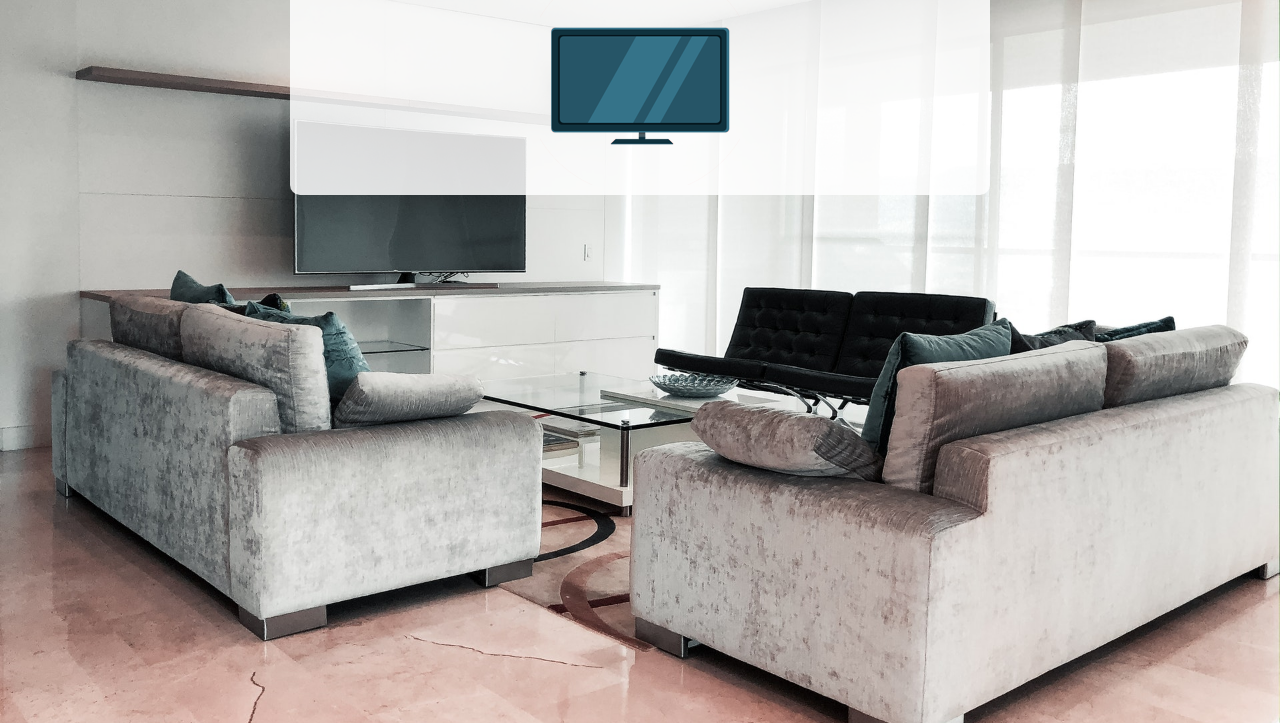
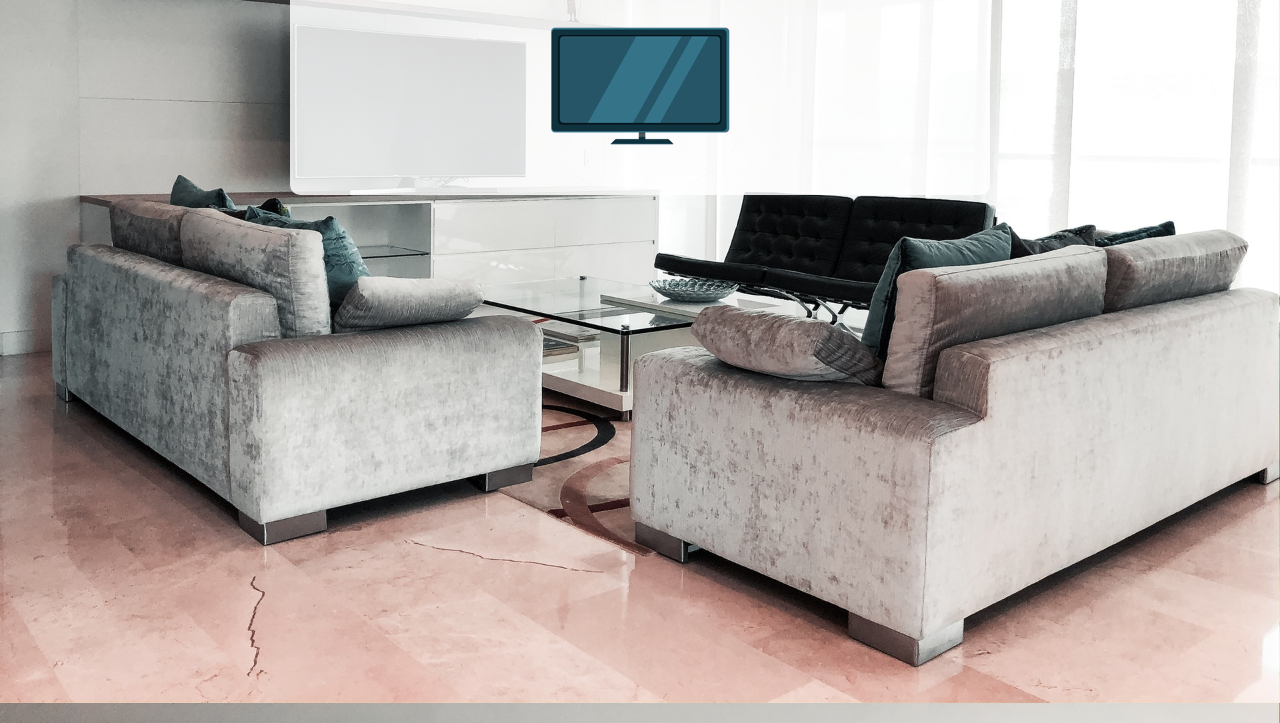
Before and after one commit to RamonRochaFR/HTML-CSS, a plain HTML site: page exercicios/Modulo 2/ex026/mq004/index.html in a window 1280 px wide. Shown: the part 97-820 px from the top of the page. Drawn offline with Linux system fonts and the light colour scheme.

Commit message:
overflow-y

```diff
--- a/exercicios/Modulo 2/ex026/mq004/estilo/style.css
+++ b/exercicios/Modulo 2/ex026/mq004/estilo/style.css
@@ -8,13 +8,15 @@
     box-sizing: border-box;
 }
 body, html {
-    height: 100vh;
+    height: 100%;
+
 }
 body {
     background: black url(../imagens/back-phone.jpg);
     background-size: cover;
-    background-position: center center;
-    background-repeat: no-repeat;
+    background-position: bottom center;
+    overflow-y: hidden;
+
 }
 main {
     background-color: rgba(255, 255, 255, 0.842);
```
